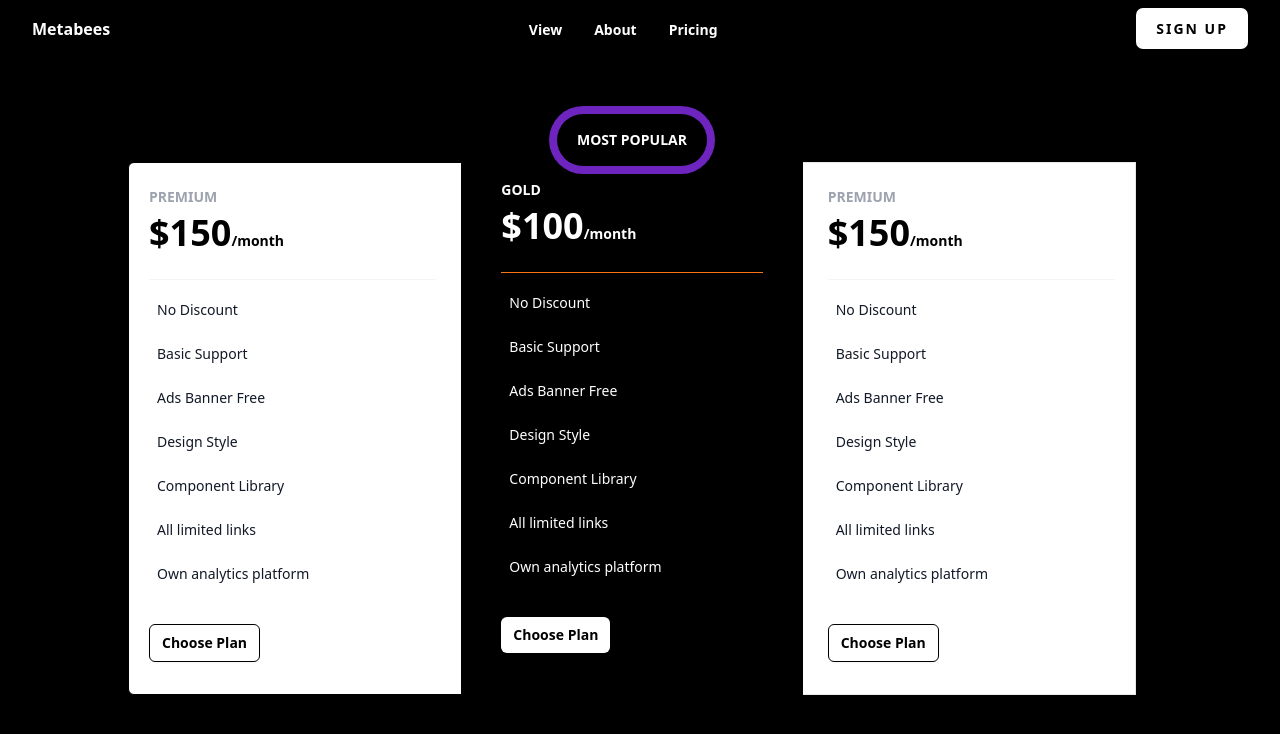
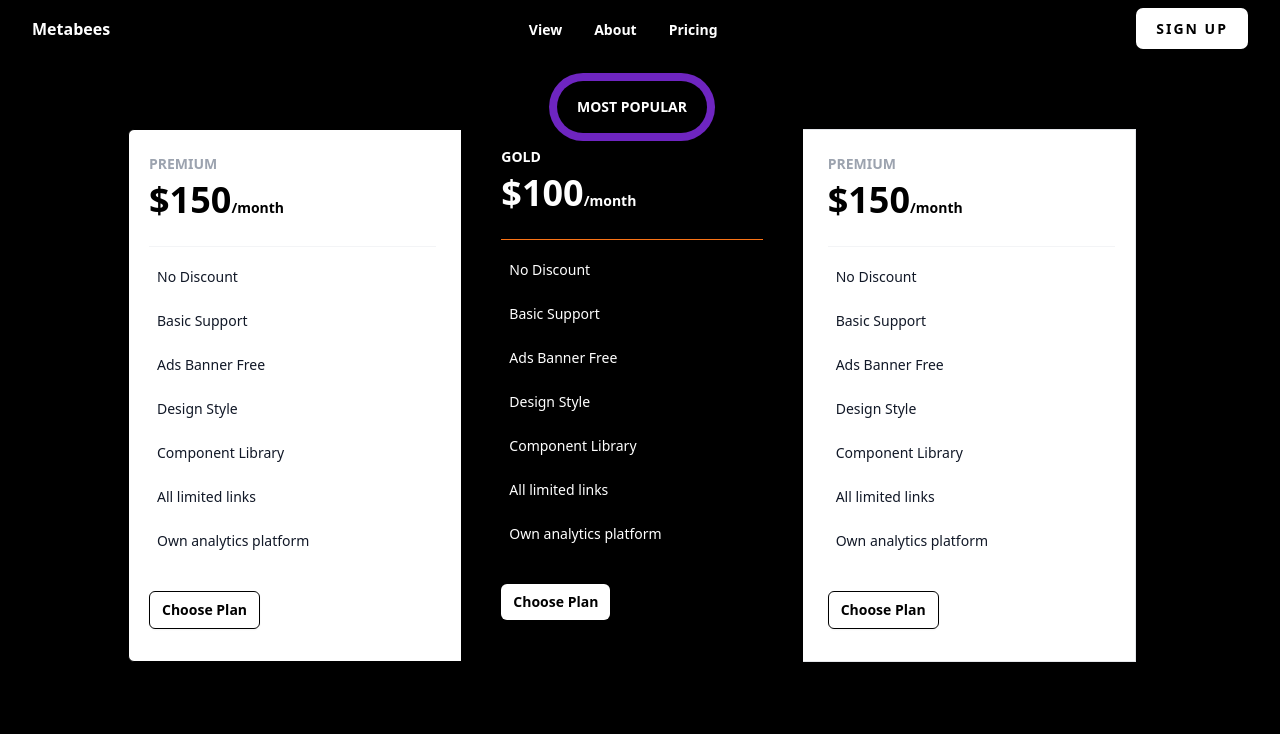
Before and after one commit to oreotamish/Metabees-Frontend, a React (Create React App) app: page /pricing in a window 1280 px wide. Shown: the top 734 px of the page. Built offline with nearby package versions, Linux system fonts and the light colour scheme.

Commit message:
change nav position to sticky

```diff
--- a/src/components/Navbar.jsx
+++ b/src/components/Navbar.jsx
@@ -29,7 +29,7 @@
   }
 
   return (
-    <div className="fixed top-0 z-10 w-full bg-transparent">
+    <div className="sticky top-0 z-10 w-full bg-transparent">
       <div className="mx-auto flex max-w-7xl items-center justify-between px-4 py-2 sm:px-6 lg:px-8">
         <div className="inline-flex items-center space-x-2">
           <a href="/" className="text-white hover:text-[#6e25c0] font-bold">
--- a/src/pages/LogIn.css
+++ b/src/pages/LogIn.css
@@ -93,7 +93,7 @@
   text-align: center;
   max-width: 27vw;
   margin: auto;
-  margin-top: 100px;
+  margin-top: 50px;
 }
 
 .card2 {
--- a/src/pages/Pricing.jsx
+++ b/src/pages/Pricing.jsx
@@ -6,7 +6,7 @@
       className="relative overflow-hidden py-10"
       style={{
         backgroundColor: '#000000',
-        marginTop: '100px',
+        marginTop: '10px',
       }}
     >
       <div className="relative mx-auto max-w-7xl px-4">
--- a/src/pages/SignUp.css
+++ b/src/pages/SignUp.css
@@ -75,7 +75,7 @@
   text-align: center;
   max-width: 27vw;
   margin: auto;
-  margin-top: 100px;
+  margin-top: 50px;
 }
 
 .card2 {
```
